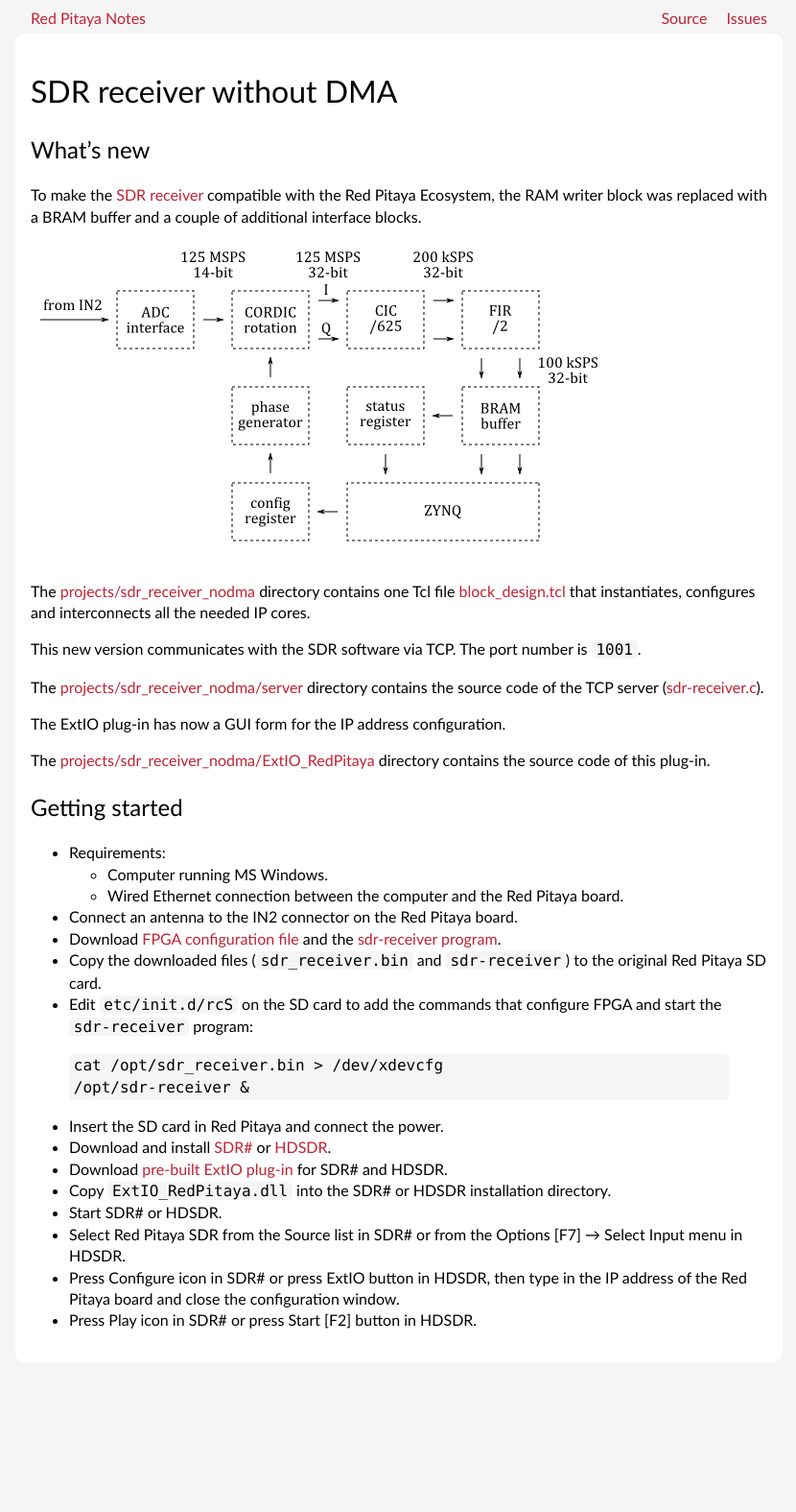
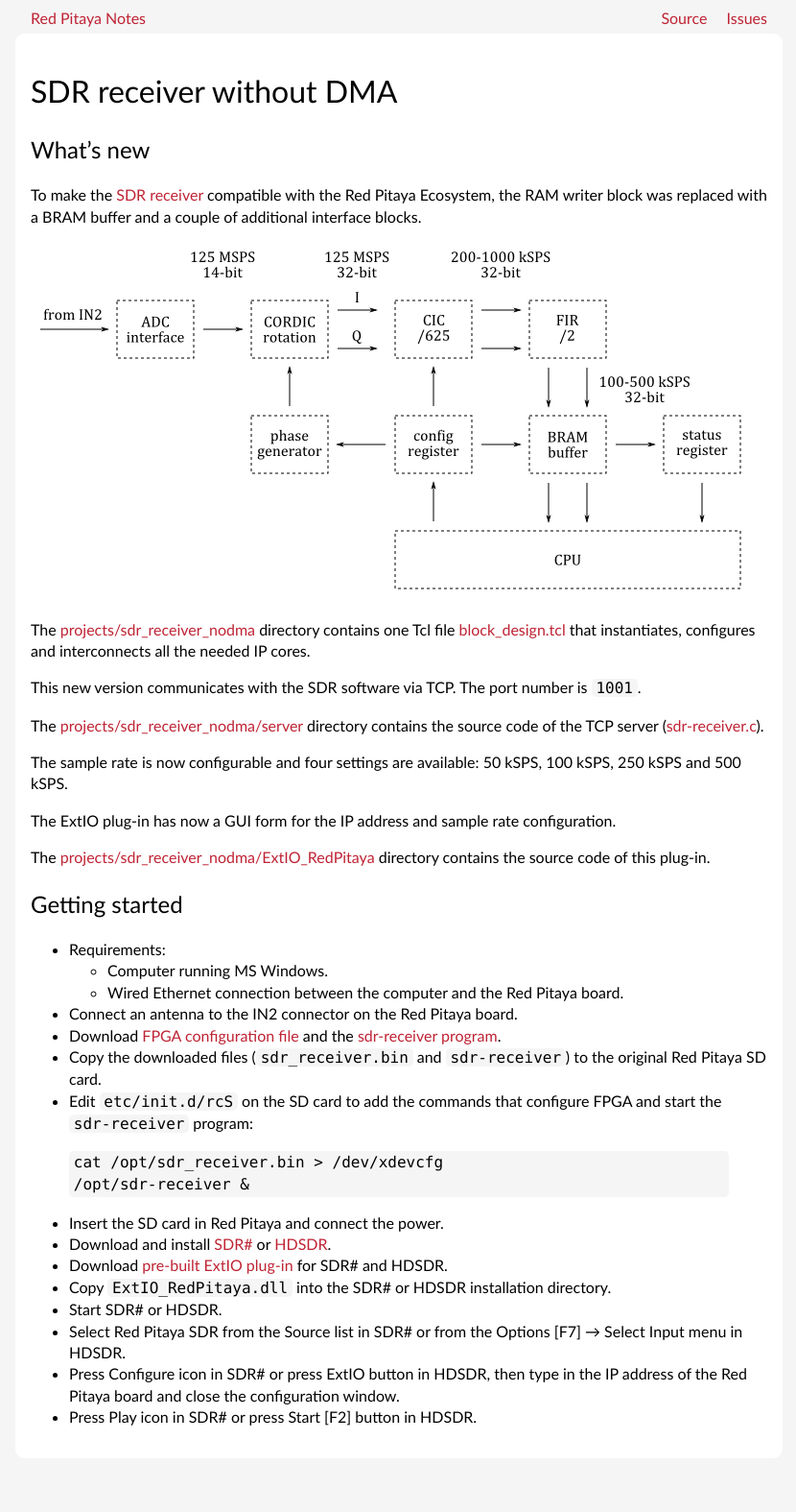
Before and after one commit to pavel-demin/red-pitaya-notes, a Jekyll site: the page built from sdr-receiver-nodma.md, in a window 1280 px wide. Shown: the whole page at 96% size, without its empty margins (224-1054 px from the left). Built offline with Jekyll 4.4.1, drawn with Linux system fonts in a browser that asks for light colours; before the commit the page ends 1475 px from its top, so only the background shows below that.

Commit message:
add configurable sample rate

```diff
--- a/sdr-receiver-nodma.md
+++ b/sdr-receiver-nodma.md
@@ -17,7 +17,9 @@ This new version communicates with the SDR software via TCP. The port number is
 
 The [projects/sdr_receiver_nodma/server](https://github.com/pavel-demin/red-pitaya-notes/tree/develop/projects/sdr_receiver_nodma/server) directory contains the source code of the TCP server ([sdr-receiver.c](https://github.com/pavel-demin/red-pitaya-notes/blob/develop/projects/sdr_receiver_nodma/server/sdr-receiver.c)).
 
-The ExtIO plug-in has now a GUI form for the IP address configuration.
+The sample rate is now configurable and four settings are available: 50 kSPS, 100 kSPS, 250 kSPS and 500 kSPS.
+
+The ExtIO plug-in has now a GUI form for the IP address and sample rate configuration.
 
 The [projects/sdr_receiver_nodma/ExtIO_RedPitaya](https://github.com/pavel-demin/red-pitaya-notes/tree/develop/projects/sdr_receiver_nodma/ExtIO_RedPitaya) directory contains the source code of this plug-in.
 
```
Also changed, not shown: img/sdr-receiver-nodma.png.
